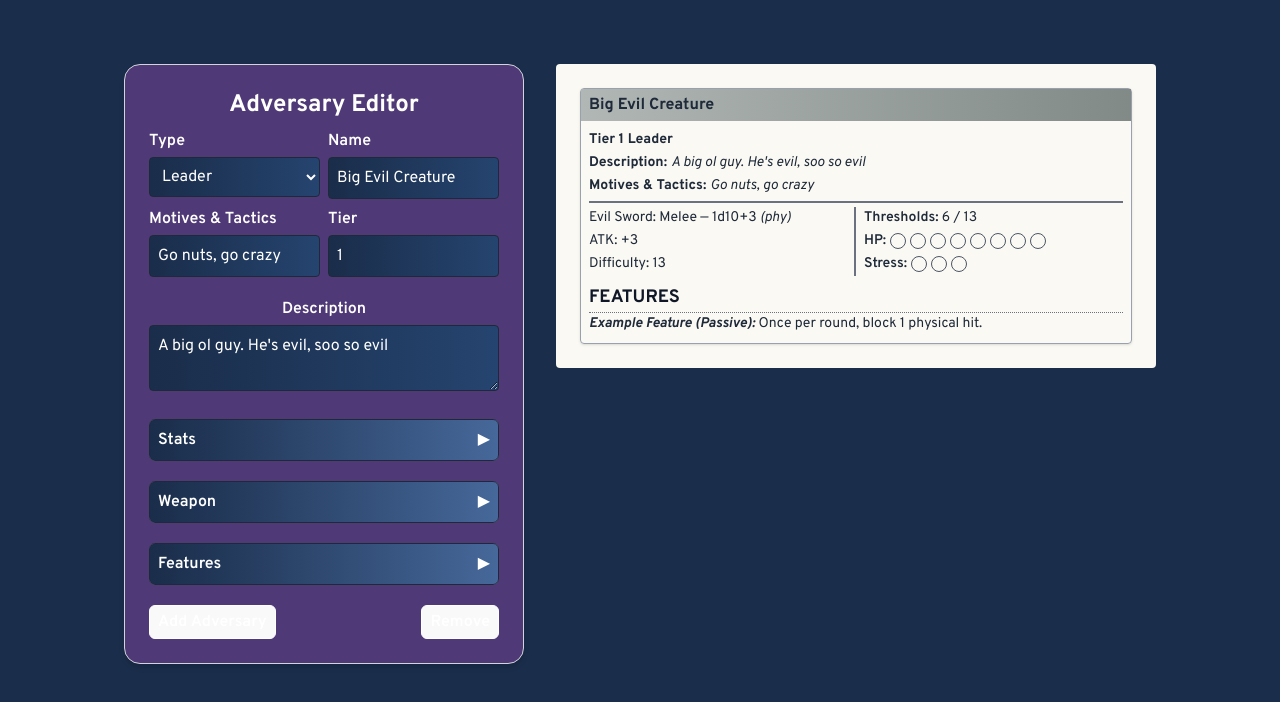
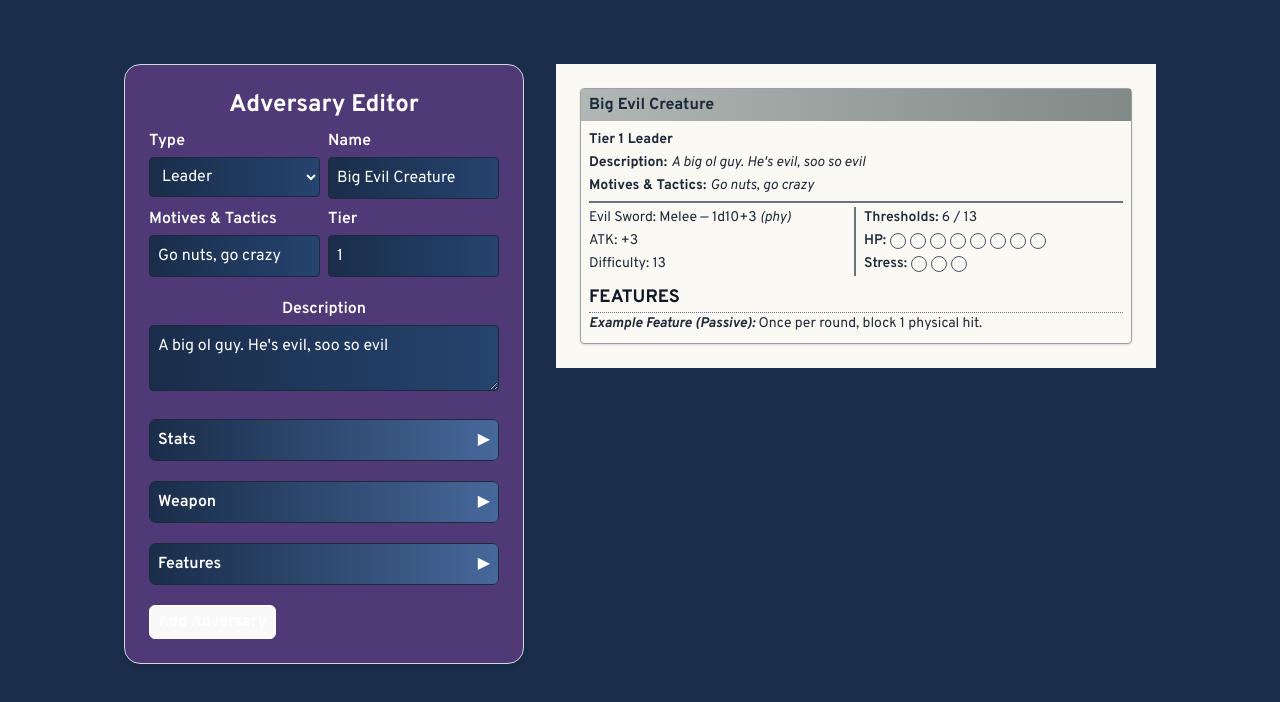
Before and after one commit to freyjabun/daggerlab, a Vue app: page / in a window 1280 px wide. Shown: the top 702 px of the page. Built offline with nearby package versions, Linux system fonts and the light colour scheme.

Commit message:
simon can no longer delete the only adversary

```diff
--- a/src/App.vue
+++ b/src/App.vue
@@ -26,12 +26,13 @@ const removeAdversary = (i) => {
         <div class="w-[400px] flex-shrink-0 print:hidden">
           <AdversaryForm :adversary="adv"
           @remove="removeAdversary(i)"
+          :show-remove="i !== 0"
           @add="addAdversary()"
           :show-add="i === adversaries.length - 1"
           />
         </div>
 
-        <div class="w-[600px] bg-sitebg p-6 print-card rounded">
+        <div class="w-[600px] bg-sitebg p-6 print-card">
           <AdversaryCard :adversary="adv" />
         </div>
 
--- a/src/components/Adversaries/AdversaryForm.vue
+++ b/src/components/Adversaries/AdversaryForm.vue
@@ -9,7 +9,8 @@ import BaseInfo from './BaseInfo.vue';
 const emit = defineEmits(['remove', 'add'])
 defineProps({
   adversary: Object,
-  showAdd: Boolean
+  showAdd: Boolean,
+  showRemove: Boolean
 })
 </script>
 
@@ -41,7 +42,7 @@ defineProps({
         class="leading-none bg-sage text-white px-4 py-2 rounded mr-auto">
         Add Adversary
       </button>
-      <button @click="$emit('remove')" class="leading-none bg-blade text-white px-4 py-2 rounded ml-auto">
+      <button v-if="showRemove" @click="$emit('remove')" class="leading-none bg-blade text-white px-4 py-2 rounded ml-auto">
         Remove
       </button>
     </div>
```
